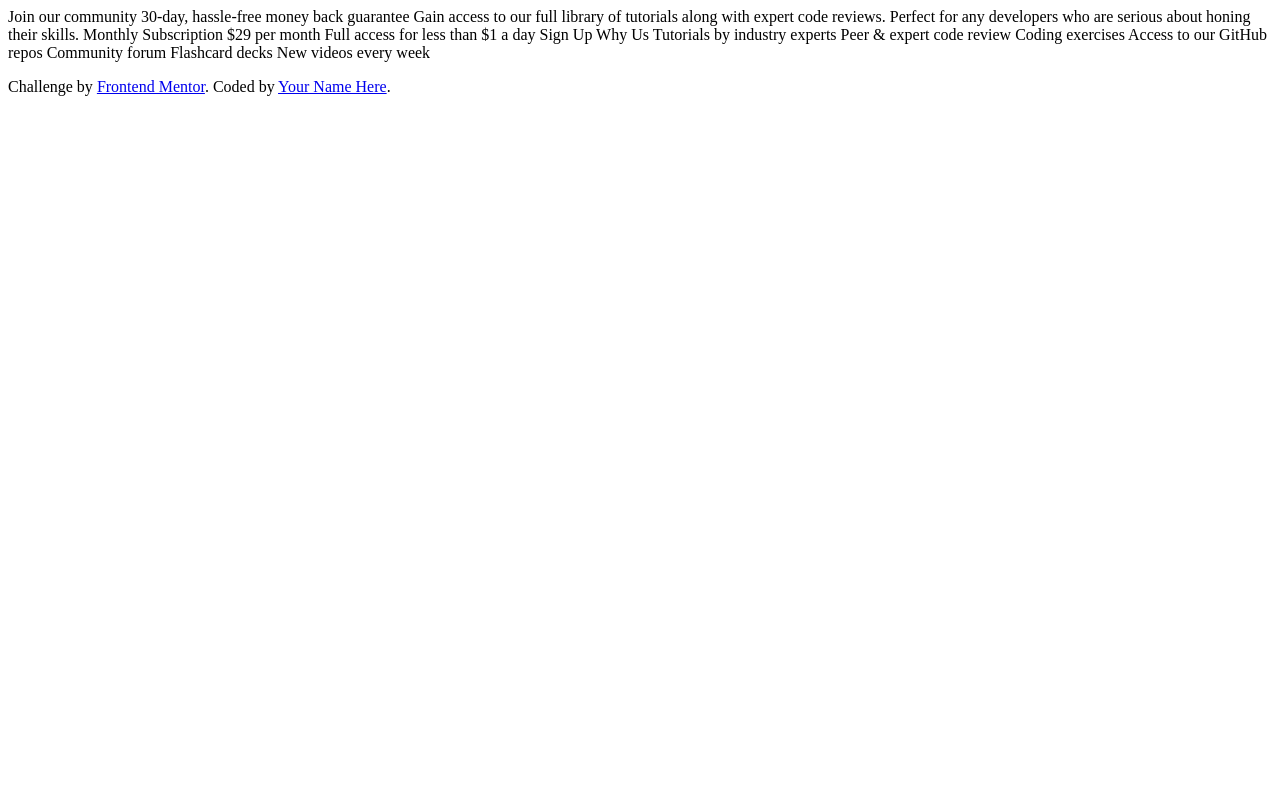
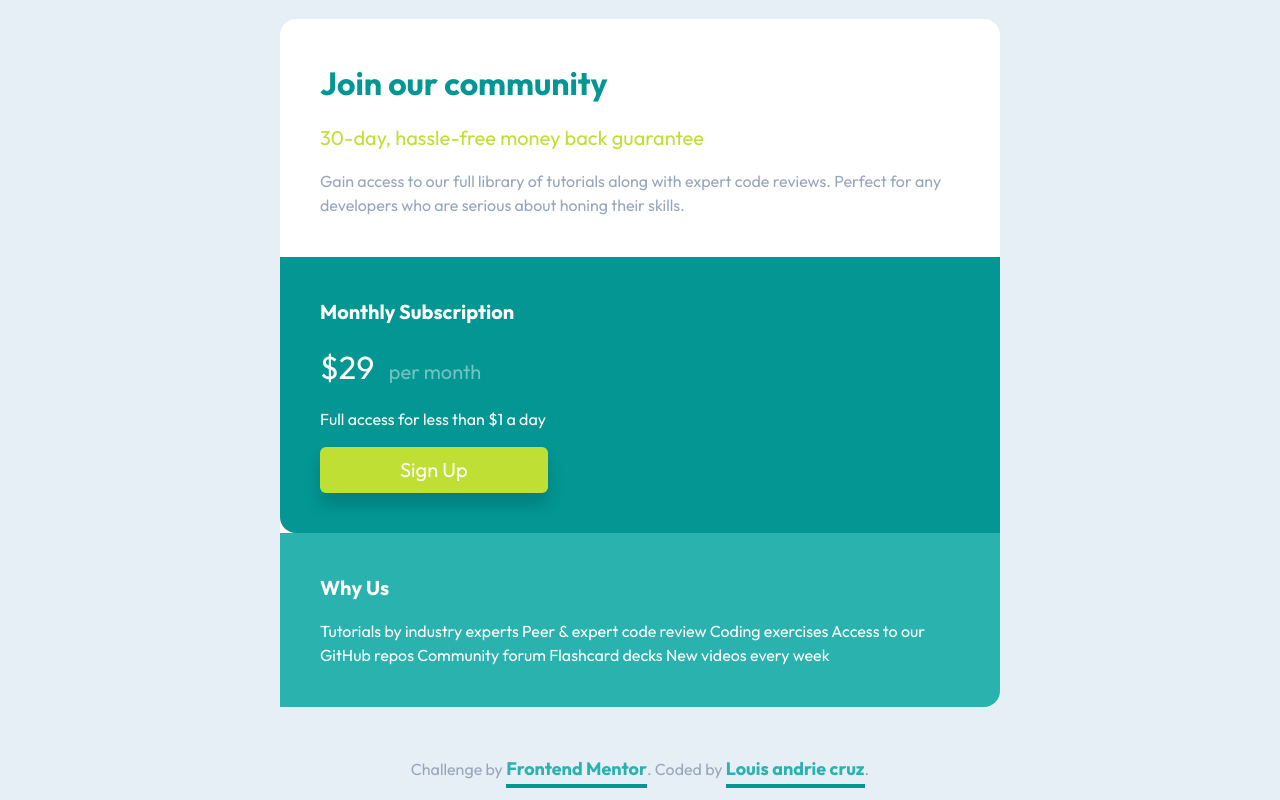
Before and after one commit to Louitzkie/single-price-grid-component-master, a plain HTML site: page index.html in a window 1280 px wide. Drawn offline with Linux system fonts and the light colour scheme.

Commit message:
update again

```diff
--- a/css/style.scss
+++ b/css/style.scss
@@ -0,0 +1,138 @@
+:root {
+  --light-gray: hsl(204, 43%, 93%);
+  --grayish-blue: hsl(218, 22%, 67%);
+  --cyan-400: hsl(179, 62%, 43%);
+  --cyan: hsl(179, 96%, 30%);
+  --bright-yellow: hsl(71, 73%, 54%);
+
+  --fw-400: 400;
+  --fw-700: 700;
+}
+
+* {
+  box-sizing: border-box;
+}
+
+body,
+h1,
+h2,
+h3,
+p {
+  margin: 0;
+}
+/* typograpy */
+
+.section-title {
+  color: var(--cyan);
+}
+
+.intro h1 + p {
+  color: var(--bright-yellow);
+  font-size: 1.25em;
+}
+
+.fs-500 {
+  font-size: 1.25rem;
+}
+
+.pricing {
+  font-size: 2rem;
+}
+
+.pricing span {
+  color: var(--light-gray);
+  font-size: 1.25rem;
+  opacity: 0.5;
+  margin-left: 0.5rem;
+}
+
+/* components */
+.button {
+  display: inline-block;
+  text-decoration: none;
+  background: var(--bright-yellow);
+  padding: 0.5rem 5rem;
+  color: #fff;
+  font-size: 1.25rem;
+  box-shadow: 0 12px 1rem rgba(0, 0, 0, 0.15);
+  border-radius: 6px;
+}
+
+/* utility */
+.flow-content > * + * {
+  margin-top: 1rem;
+}
+
+.split {
+  display: flex;
+  flex-direction: column;
+}
+
+.split > * {
+  flex-basis: 100%;
+}
+
+@media (min-width: 1440px) {
+  .split {
+    flex-direction: row;
+  }
+}
+
+body {
+  font-family: "Outfit", sans-serif;
+  color: var(--grayish-blue);
+  background: var(--light-gray);
+  line-height: 1.5;
+  display: flex;
+  justify-content: center;
+  align-items: center;
+  min-height: 100vh;
+  flex-direction: column;
+}
+
+.intro,
+.price .bg-accent,
+.price .bg-primary {
+  padding: 2.5rem;
+}
+
+.main {
+  background: #fff;
+  width: 45rem;
+  border-radius: 1rem;
+}
+
+.price {
+  color: #fff;
+
+  .bg-accent {
+    background: var(--cyan);
+    border-bottom-left-radius: 1rem;
+  }
+
+  .bg-primary {
+    background: var(--cyan-400);
+    border-bottom-right-radius: 1rem;
+  }
+}
+
+footer {
+  margin-top: 3rem;
+
+  a {
+    text-decoration: none;
+    color: var(--cyan-400);
+    font-weight: var(--fw-700);
+    font-size: 1.125rem;
+    position: relative;
+
+    &::before {
+      content: "";
+      bottom: -0.5rem;
+      position: absolute;
+      width: 100%;
+      height: 4px;
+      background: var(--cyan);
+    }
+  }
+}
--- a/index.html
+++ b/index.html
@@ -1,45 +1,63 @@
 <!DOCTYPE html>
 <html lang="en">
   <head>
-  <meta charset="UTF-8">
-  <meta name="viewport" content="width=device-width, initial-scale=1.0"> <!-- displays site properly based on user's device -->
+    <meta charset="UTF-8" />
+    <meta name="viewport" content="width=device-width, initial-scale=1.0" />
 
-  <link rel="icon" type="image/png" sizes="32x32" href="./images/favicon-32x32.png">
+    <link
+      rel="icon"
+      type="image/png"
+      sizes="32x32"
+      href="./images/favicon-32x32.png"
+    />
 
     <title>Frontend Mentor | Single Price Grid Component</title>
-
-
+    <link
+      href="https://fonts.googleapis.com/css2?family=Outfit:wght@400;700&display=swap"
+      rel="stylesheet"
+    />
+    <link rel="stylesheet" href="/css/style.css" />
   </head>
   <body>
-  Join our community
-
-  30-day, hassle-free money back guarantee
-
-  Gain access to our full library of tutorials along with expert code reviews.
-  Perfect for any developers who are serious about honing their skills.
-
-  Monthly Subscription
-
-  &dollar;29 per month
-
-  Full access for less than &dollar;1 a day
-
-  Sign Up
-
-  Why Us
-
-  Tutorials by industry experts
-  Peer &amp; expert code review
-  Coding exercises
-  Access to our GitHub repos
-  Community forum
-  Flashcard decks
-  New videos every week
+    <main class="main">
+      <div class="intro">
+        <div class="flow-content">
+          <h1 class="section-title">Join our community</h1>
+          <p>30-day, hassle-free money back guarantee</p>
+          <p>
+            Gain access to our full library of tutorials along with expert code
+            reviews. Perfect for any developers who are serious about honing
+            their skills.
+          </p>
+        </div>
+      </div>
+      <div class="price">
+        <div class="split">
+          <div class="bg-accent flow-content">
+            <h3 class="fs-500">Monthly Subscription</h3>
+            <div class="pricing">&dollar;29 <span>per month</span></div>
+            <p>Full access for less than &dollar;1 a day</p>
+            <a href="" class="button">Sign Up</a>
+          </div>
+          <div class="bg-primary flow-content">
+            <h3 class="fs-500">Why Us</h3>
+            <p>
+              Tutorials by industry experts Peer &amp; expert code review Coding
+              exercises Access to our GitHub repos Community forum Flashcard
+              decks New videos every week
+            </p>
+          </div>
+        </div>
+      </div>
+    </main>
 
     <footer>
       <p class="attribution">
-      Challenge by <a href="https://www.frontendmentor.io?ref=challenge" target="_blank">Frontend Mentor</a>.
-      Coded by <a href="#">Your Name Here</a>.
+        Challenge by
+        <a href="https://www.frontendmentor.io?ref=challenge" target="_blank"
+          >Frontend Mentor</a
+        >. Coded by
+        <a href="https://lastacruz10.github.io/">Louis andrie cruz</a>.
       </p>
     </footer>
   </body>
```
Also changed, not shown: css/style.css, 2 other files. Lines whose indentation alone changed are shown as unchanged.
